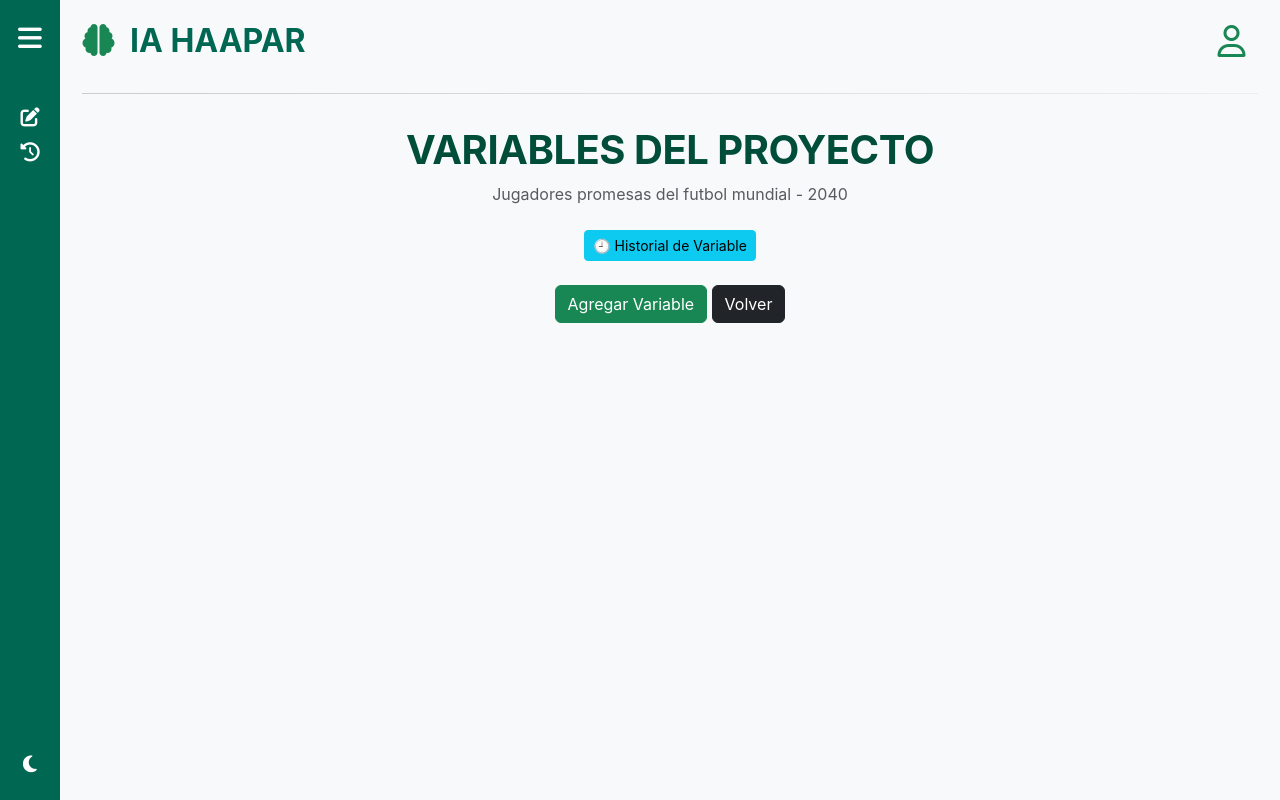
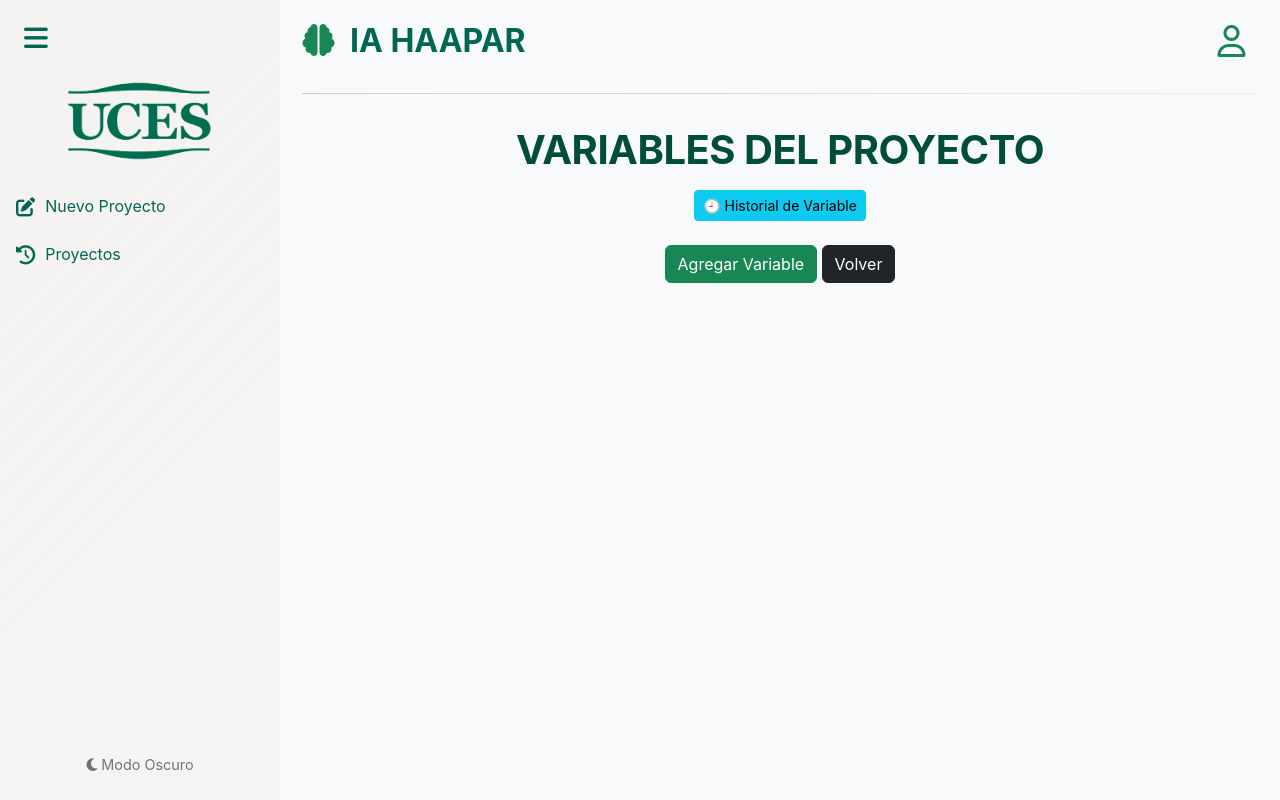
Before and after one commit to NicolasPerezUNLaSMN/HAAPAR_UNLa, a Django app: template haapar_unla_app/templates/haapar_unla_app/variable-detalle.html in a window 1280 px wide. Run offline with Django 5.2, Linux system fonts and the light colour scheme; the template is opened without the code that fills it, so the values that code supplies are empty.

Commit message:
modificacion en vista

```diff
--- a/haapar_unla_app/templates/haapar_unla_app/variable-detalle.html
+++ b/haapar_unla_app/templates/haapar_unla_app/variable-detalle.html
@@ -5,7 +5,6 @@
   <div class="page-title dark-background">
     <div class="container position-relative">
       <h1 class="text-center heading-section">Variables del proyecto</h1>
-      <p class="text-center text-muted">Jugadores promesas del futbol mundial - 2040</p>
       <div class="text-center mt-3">
         <a href="{% url 'historial_variables_subsistema' subsistema.id_subsistema %}" class="btn btn-info btn-sm">
           🕘 Historial de Variable
```
